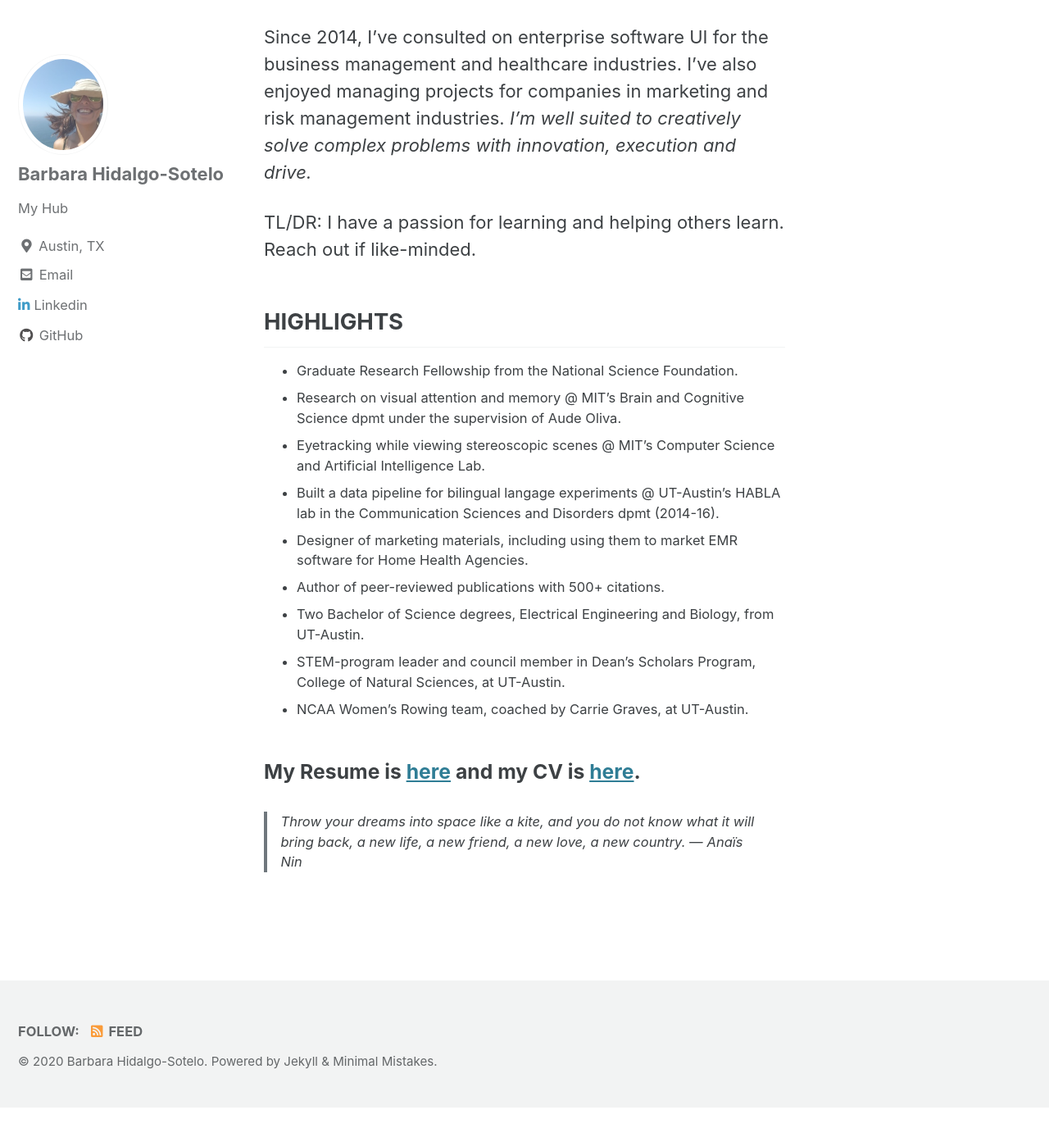
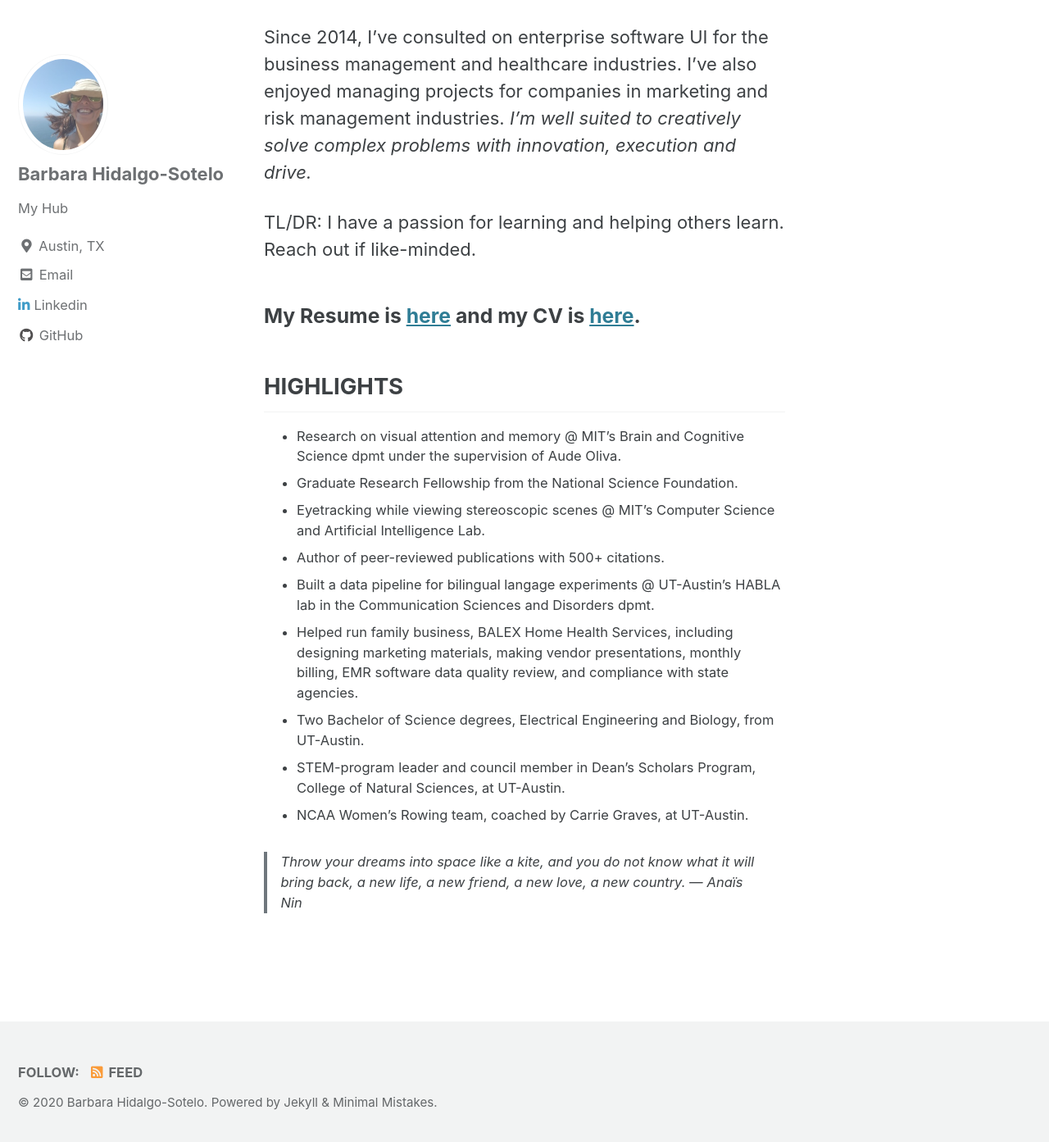
Before and after one commit to dagny099/dagny099.github.io, a Jekyll site: the page built from _pages/about.md, in a window 1280 px wide and 1400 px high, scrolled down 616 px. Shown: the top 1393 px of the window at 82% size. Built offline with Jekyll 4.4.1, drawn with Linux system fonts in a browser that asks for light colours; cached includes are drawn as plain includes; before the commit the page ends 1967 px from its top, so only the background shows below that.

```diff
--- a/_config.yml
+++ b/_config.yml
@@ -21,8 +21,8 @@
 subtitle                 : # site tagline that appears below site title in masthead
 name                     : *name
 description              : &description "A digital footprint under my control."
-url                      : # Move to barbhs.com
-baseurl                  : # the subpath of your site, e.g. "/blog"
+url                      : https://dagny099.github.io # Move to barbhs.com
+baseurl                  : "/" # the subpath of your site, e.g. "/blog"
 repository               : # GitHub username/repo-name e.g. "mmistakes/minimal-mistakes"
 teaser                   : # path of fallback teaser image, e.g. "/assets/images/500x300.png"
 logo                     : # path of logo image to display in the masthead, e.g. "/assets/images/88x88.png"
--- a/_pages/about.md
+++ b/_pages/about.md
@@ -11,21 +11,21 @@
 
 TL/DR: I have a passion for learning and helping others learn. Reach out if like-minded.
 
+### My Resume is [here](/assets/docs/Hidalgo-Sotelo_Resume_2020.pdf) and my CV is [here](/assets/docs/Hidalgo-Sotelo_CV.pdf).
+
 ## HIGHLIGHTS
+* Research on visual attention and memory @ MIT's Brain and Cognitive Science dpmt under the supervision of Aude Oliva.
 * Graduate Research Fellowship from the National Science Foundation.
-* Research on visual attention and memory @ MIT's Brain and Cognitive Science dpmt under the supervision of Aude Oliva.
 * Eyetracking while viewing stereoscopic scenes @ MIT's Computer Science and Artificial Intelligence Lab.
-* Built a data pipeline for bilingual langage experiments @ UT-Austin's HABLA lab in the Communication Sciences and Disorders dpmt (2014-16).
-* Designer of marketing materials, including using them to market EMR software for Home Health Agencies.
 * Author of peer-reviewed publications with 500+ citations.
+* Built a data pipeline for bilingual langage experiments @ UT-Austin's HABLA lab in the Communication Sciences and Disorders dpmt.
+* Helped run family business, BALEX Home Health Services, including designing marketing materials, making vendor presentations, monthly billing, EMR software data quality review, and compliance with state agencies.
 * Two Bachelor of Science degrees, Electrical Engineering and Biology, from UT-Austin.
 * STEM-program leader and council member in Dean's Scholars Program, College of Natural Sciences, at UT-Austin.
 * NCAA Women's Rowing team, coached by Carrie Graves, at UT-Austin.
 {: .small}
 
 
-### My Resume is [here](/assets/docs/Hidalgo-Sotelo_Resume_2020.pdf) and my CV is [here](/assets/docs/Hidalgo-Sotelo_CV.pdf).
-
 > Throw your dreams into space like a kite, and you do not know what it will bring back, a new life, a new friend, a new love, a new country.
 <cite>Anaïs Nin</cite>
 {: .small}
```
Also changed, not shown: _pages/projects.md (+0 -1 lines).
